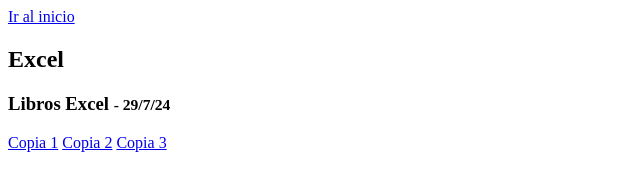
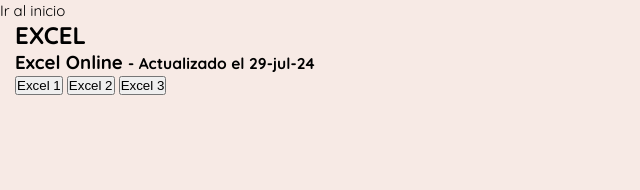
Before and after one commit to leitnergaston/HaciendoCursos, a plain HTML site: page Excel/index.html in a window 1280 px wide. Shown: the whole page, without its empty margins (0-640 px from the left). Drawn offline with nearby package versions, Linux system fonts and the light colour scheme.

Commit message:
cambios en excel

```diff
--- a/Excel/index.html
+++ b/Excel/index.html
@@ -4,6 +4,11 @@
     <meta charset="UTF-8">
     <meta name="viewport" content="width=device-width, initial-scale=1.0">
     <title>Excel</title>
+
+    <link rel="stylesheet" href="/Excel/styles.css">
+
+    <link rel="stylesheet" href="https://unicons.iconscout.com/release/v4.0.8/css/line.css">
+
 </head>
 <body>
     <header>
@@ -11,16 +16,37 @@
     </header>
     <main class="container">
         <section>
-            <h1>Excel</h1>
+            <h1 class="title">EXCEL</h1>
             <div>
-                <h3>Libros Excel
-                    <small> - 29/7/24</small>
+                <h3>Excel Online
+                    <small> - Actualizado el 29-jul-24</small>
                 </h3>
                 <div>
-                    <a href="https://1drv.ms/x/s!Al3xWWn6ONYVbPUrj7nwxWuXrpE?e=KZ6UUA" target="_blank">Copia 1</a>
-                    <a href="https://1drv.ms/x/s!Al3xWWn6ONYVeBS2evLlWrC54cw?e=ke5vEd" target="_blank">Copia 2</a>
-                    <a href="https://1drv.ms/x/s!Al3xWWn6ONYVez-NRLjjthalhlQ?e=2RdiDq" target="_blank">Copia 3</a>
+                    <a href="https://1drv.ms/x/s!Al3xWWn6ONYVbPUrj7nwxWuXrpE?e=KZ6UUA" target="_blank">
+                        <button>Excel 1</button>
+                    </a>
+                    <a href="https://1drv.ms/x/s!Al3xWWn6ONYVeBS2evLlWrC54cw?e=ke5vEd" target="_blank">
+                        <button>Excel 2</button>
+                    </a>
+                    <a href="https://1drv.ms/x/s!Al3xWWn6ONYVez-NRLjjthalhlQ?e=2RdiDq" target="_blank">
+                        <button>Excel 3</button>
+                    </a>
                 </div>
+            </div>
+
+            <div>
+                <h3>
+                    <small></small>
+                </h3>
+                <div>
+
+                </div>
+            </div>
+
+            <div>
+                <h3>
+                    <small></small>
+                </h3>
             </div>
         </section>
     </main>
--- a/Excel/styles.css
+++ b/Excel/styles.css
@@ -1,3 +1,18 @@
+@import url('https://fonts.googleapis.com/css2?family=Quicksand:wght@300..700&display=swap');
+
+
+:root {
+    --h1-font-size: 2.25rem;
+    --h3-font-size: 1.25rem;
+    --descripcion-font-size: 1rem;
+    --small-font-size: .875rem;
+    --smaller-font-size: .813rem;
+
+    --color-bg: #f7eae5;
+    --color-text: #292929;
+    --color-hover: #f3974b;
+}
+
 * {
     margin: 0;
     padding: 0;
@@ -8,8 +23,19 @@
     scroll-behavior: smooth;
 }
 
+body {
+    font-family: "Quicksand", sans-serif;
+    background-color: var(--color-bg);
+}
+
 ul {
     list-style: none;
+}
+
+a {
+    text-decoration: none;
+    color: black;
+    font-size: 15px;
 }
 
 .container {
--- a/styles.css
+++ b/styles.css
@@ -33,6 +33,7 @@
 
 a {
     text-decoration: none;
+    font-size: 15px;
 }
 
 .btn {
@@ -44,6 +45,7 @@
     padding: .5rem .5rem;
     border-radius: .25rem;
     position: relative;
+    cursor: pointer;
 }
 
 .btn:hover {
```
Also changed, not shown: index.html (+8 -5 lines).
